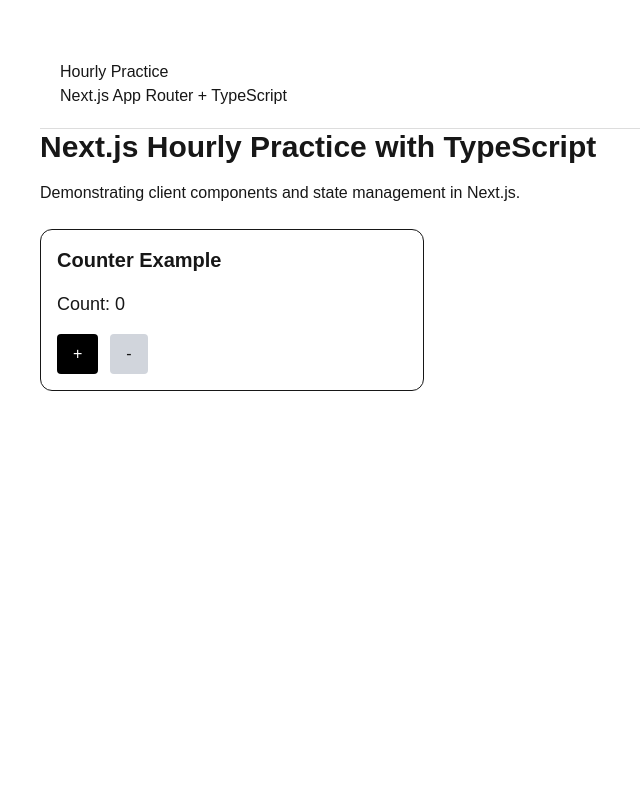
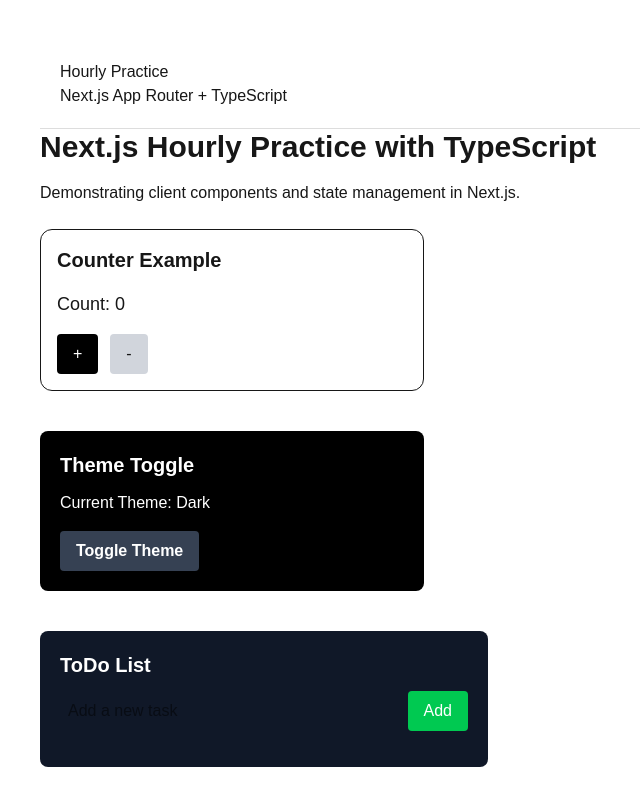
Before and after one commit to OneLessLife/nextjs-hourly-practice, a Next.js app: page / in a window 1280 px wide. Shown: the whole page, without its empty margins (0-640 px from the left). Built offline with nearby package versions, Linux system fonts and the light colour scheme.

Commit message:
Fix layout and add Header to homepage

```diff
--- /dev/null
+++ b/app/components/ThemeToggle.tsx
@@ -0,0 +1,20 @@
+'use client'
+
+import { useState } from 'react'
+
+export default function ThemeToggle() {
+  const [darkMode, setDarkMode] = useState(true)
+
+  return (
+    <div className={`p-5 mt-10 rounded-lg max-w-sm ${darkMode ? 'bg-black text-white' : 'bg-white text-black'}`}>
+      <h2 className="text-xl font-bold mb-3">Theme Toggle</h2>
+      <p className="mb-4">Current Theme: {darkMode ? 'Dark' : 'Light'}</p>
+      <button
+        className={`px-4 py-2 rounded font-semibold ${darkMode ? 'bg-gray-700 hover:bg-gray-600' : 'bg-gray-300 hover:bg-gray-200'}`}
+        onClick={() => setDarkMode(!darkMode)}
+      >
+        Toggle Theme
+      </button>
+    </div>
+  )
+}
--- /dev/null
+++ b/app/components/TodoList.tsx
@@ -0,0 +1,49 @@
+'use client'
+
+import { useState } from 'react'
+
+export default function TodoList() {
+  const [todos, setTodos] = useState<string[]>([])
+  const [input, setInput] = useState('')
+
+  const addTodo = () => {
+    if (!input.trim()) return
+    setTodos([...todos, input])
+    setInput('')
+  }
+
+  const removeTodo = (index: number) => {
+    setTodos(todos.filter((_, i) => i !== index))
+  }
+
+  return (
+    <div className="p-5 mt-10 max-w-md bg-gray-900 text-white rounded-lg">
+      <h2 className="text-xl font-bold mb-3">ToDo List</h2>
+      <div className="flex gap-2 mb-4">
+        <input
+          type="text"
+          className="flex-1 p-2 rounded text-black"
+          value={input}
+          onChange={(e) => setInput(e.target.value)}
+          placeholder="Add a new task"
+        />
+        <button className="px-4 py-2 bg-green-500 rounded hover:bg-green-600" onClick={addTodo}>
+          Add
+        </button>
+      </div>
+      <ul className="list-disc list-inside">
+        {todos.map((todo, index) => (
+          <li key={index} className="flex justify-between items-center mb-1">
+            <span>{todo}</span>
+            <button
+              className="text-red-500 font-semibold"
+              onClick={() => removeTodo(index)}
+            >
+              X
+            </button>
+          </li>
+        ))}
+      </ul>
+    </div>
+  )
+}
--- a/app/page.tsx
+++ b/app/page.tsx
@@ -1,5 +1,8 @@
 import Counter from "./components/Counter";
 import Header from "./components/header";
+import ThemeToggle from './components/ThemeToggle'
+import TodoList from './components/TodoList'
+
 
 export default function Home() {
   return (
@@ -9,12 +12,13 @@
       <h1 className="text-3xl font-bold">
         Next.js Hourly Practice with TypeScript
       </h1>
-
       <p className="mt-4">
         Demonstrating client components and state management in Next.js.
       </p>
+      <Counter />
+      <ThemeToggle />
+      <TodoList />
 
-      <Counter />
     </main>
   );
 }
```
